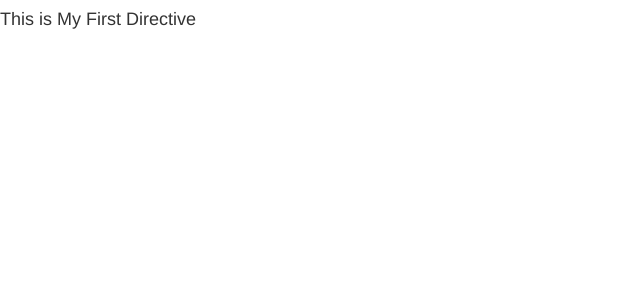
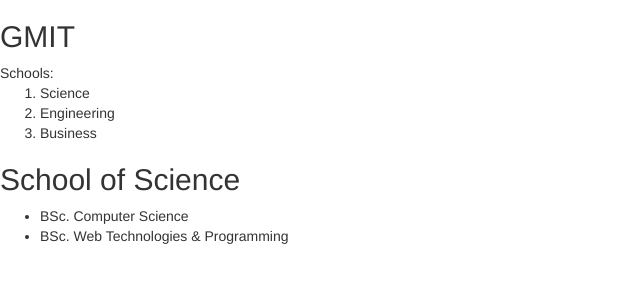
Before and after one commit to catgsmith/AngularJS-Revision, a website: page app/index.html in a window 1280 px wide. Shown: the whole page, without its empty margins (0-640 px from the left). Drawn offline with nearby package versions, Linux system fonts and the light colour scheme.

Commit message:
LAB4_Q09 Part 3 Custom Directives part 2

```diff
--- a/app/index.html
+++ b/app/index.html
@@ -8,7 +8,13 @@
     <link rel="stylesheet" href="css/style.css">
 </head>
 <body>
-  <my-first-directive></my-first-directive>
+  <my-gmit></my-gmit>
+  <gmit-science></gmit-science>
+  <div science-courses></div>
+  <ul>
+    <li>BSc. Computer Science</li>
+    <li>BSc. Web Technologies & Programming</li>
+  </ul>
 
 	<script src="https://ajax.googleapis.com/ajax/libs/angularjs/1.4.5/angular.min.js"></script>
 	<script src="js/app.js"></script>
--- a/app/js/app.js
+++ b/app/js/app.js
@@ -1,7 +1,14 @@
 angular.module("myApp",[])
 
-.directive('myFirstDirective', function() {
+.directive('myGmit', function() {
   return { template:
-  "<h4>This is My First Directive</h4>"
+  "<h2>GMIT</h2>Schools:"+ "<ol><li>Science</li>" +
+    "<li>Engineering</li><li>Business</li></ol>"
+  };
+})
+
+.directive('gmitScience', function(){
+  return { template:
+    "<h2>School of Science</h2>"
   };
 });
```
Also changed, not shown: README.md.
